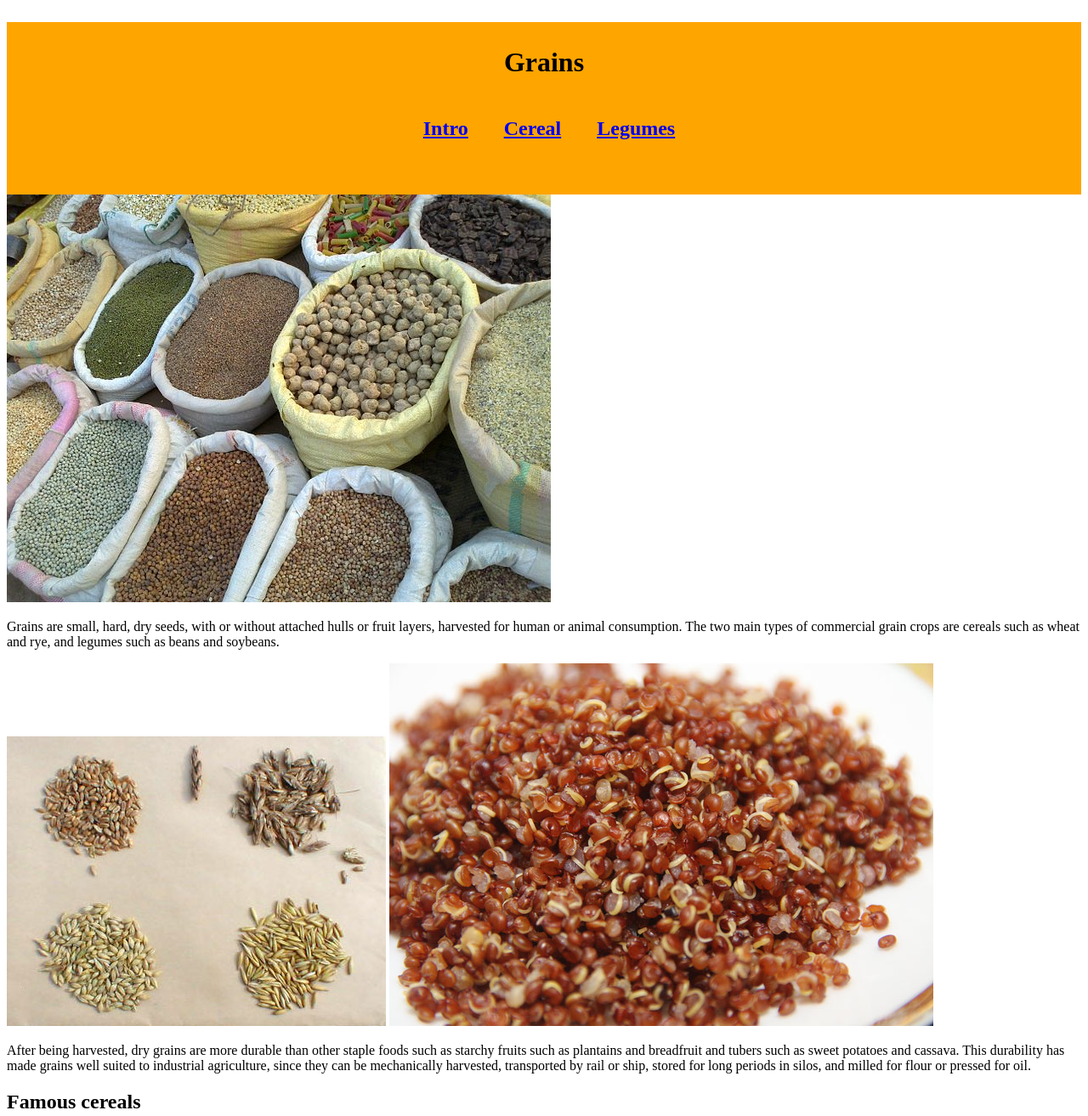
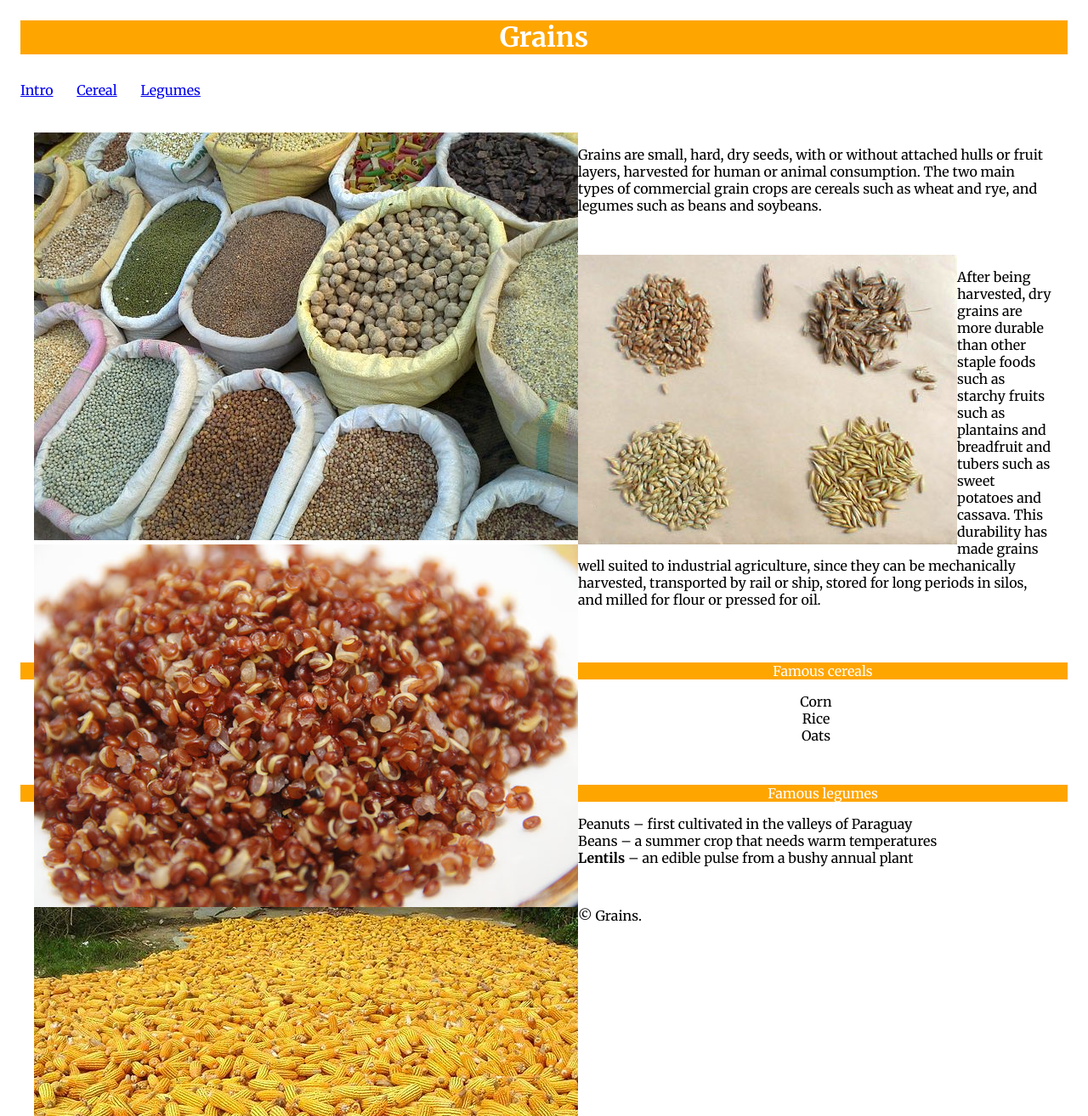
Before and after one commit to Nasrine/assignment5, a plain HTML site: page index.html in a window 1280 px wide. Shown: the top 1314 px of the page at 85% size. Drawn offline with Linux system fonts and the light colour scheme.

Commit message:
Fixed all code semantics and in indentations

```diff
--- a/css/main.css
+++ b/css/main.css
@@ -18,16 +18,46 @@ html {
 	margin:0;
 	padding:0
 	font: normal 100%/serif;
-	font-family: merriweather;
+	font-family: 'merriweather';
+}
+div{background-color: white;
+	padding: 1em;
+	margin: 0;
+}
+img{
+	float: left;
 }
 
-header{
+
+}
+head{
 	background-color: orange;
 	padding:0.5em 2em 2em 2em;
-	text-align:center;
-	font-color; white
+	text-align: center;
 }
 
+h1{
+	font-family: 'merriweather';
+	font-weight: bold;
+	font-size: 2rem;
+	padding: 2em o.75em 0.5em 2em;;
+	margin: 0;
+	text-align: center;
+	background-color: orange;
+	color: white;
+}
+
+h2{
+	font-family: 'merriweather';
+	font-weight: normal;
+	font-size: 1rem;
+	padding: ;
+	margin: 0;
+	text-align: center;
+	background-color: orange;
+	color: white;
+
+}
 <img class="grains" src="images/Grains.jpg"alt="photo of  grains">
 
 	float:left;
@@ -37,7 +67,7 @@ header{
 }
 
 p {
-	font-family: merriweather;
+	font-family: 'merriweather';
 	margin-top: 0;
 	clear:left;
 }
@@ -45,7 +75,7 @@ clear-it{
 	clear:left;
 }
 .float-r{
-	float: left;
+
 width:33%;
 padding:1em;
 }
@@ -58,24 +88,7 @@ famouse cereal{
 	background-color:orange;
 	border:1px solid black
 	overflow: hidden;
-	main{ background-color:red;}
-
-}
-
-
-
-}
-	h1{
-	background-color: red;
-	padding: 2em o.75em 0.5em 2em;
-	margin: 0;
-	color:white;
-	border-radius: 10px;
-	text-align: center;
-	font-weight: normal;
-	font size:2em;
-	font-style: ;
-	font-color: white;
+	main{ background-color:d05c2e;}
 }
 nav ol{
 	overflow: hidden;
@@ -92,7 +105,6 @@ nav li{
 figure{
 		text-align: center;
 		border:
-
 		border-radius:
 		background-color: orange;
 		padding:1em 1em 1em 1em;
--- a/index.html
+++ b/index.html
@@ -6,43 +6,46 @@
 <meta name="handheldfriendy" content="true">
 <meta name="mobileoptimized" content="240">
 <meta name="viewport" content="width=device-width, initial-scale=1">
-
+<link href='http://fonts.googleapis.com/css?family=Merriweather:400,400italic,700,700italic' rel='stylesheet' type='text/css'>
 
   <link href="css/main.css" rel="stylesheet">
-<div>
-<img clas="grain-left float-l" src="images/Grain.jpg"alt="">
-<img clas="grain-right float-r" src="images/Grain.jpg"alt="">
-</div>
 </head>
 
-<header> <h1>Grains</h1>
-<div class="main-wrapper">
-<div class="main">
+<body>
 
+	<header>
+		<div>
+			<img href="images/grain-left.svg">
+			<h1>Grains</h1>
+			<img href="images/grain-right.svg">
+		</div>
 
-<h2> <nav>
+		<nav>
 			<ol>
 				<li><a href="#intro">Intro</a></li>
 				<li><a href="#cereal">Cereal</a></li>
 				<li><a href="#leguumes">Legumes</a></li>
 			</ol>
-</nav> </h2>
-</div>
+		</nav>
 	</header>
 
-<body>
+	<div class="main">
 		<div>
-<img class="grains" src="images/Grains.jpg"alt="photo of  grains">
+			<img class="grains-right-float-r" src="images/Grains.jpg"alt="photo of  grains">
 			<p> Grains are small, hard, dry seeds, with or without attached hulls or fruit layers, harvested for human or animal consumption. The two main types of commercial grain crops are cereals such as wheat and rye, and legumes such as beans and soybeans.</p>
 		</div>
 
+
+
 		<div>
-<img clas="cereals " src="images/Cereals.jpg"alt="">
-<img clas="quinoa" src="images/Quinoa.jpg"alt="">
+			<img clas="cereals-left-float-l" src="images/Cereals.jpg"alt="">
+			<img clas="quinoa-left-float-l" src="images/Quinoa.jpg"alt="">
+			<p>After being harvested, dry grains are more durable than other staple foods such as starchy fruits such as plantains and breadfruit and tubers such as sweet potatoes and cassava. This durability has made grains well suited to industrial agriculture, since they can be mechanically harvested, transported by rail or ship, stored for long periods in silos, and milled for flour or pressed for oil.
+			</p>
+		</div>
 	</div>
 
-<p>After being harvested, dry grains are more durable than other staple foods such as starchy fruits such as plantains and breadfruit and tubers such as sweet potatoes and cassava. This durability has made grains well suited to industrial agriculture, since they can be mechanically harvested, transported by rail or ship, stored for long periods in silos, and milled for flour or pressed for oil.</p>
-
+	<div>
 		<h2>Famous cereals</h2>
 		<figure>
 			<img clas="corn" src="images/Corn.jpg"alt="">
@@ -52,18 +55,29 @@
 			<img clas="oats float-r" src="images/Oats.jpg"alt="">
 				<figcaption>Oats</figcaption>
 		</figure>
+	</div>
 
+	<div>
 		<h2>Famous legumes</h2>
-<img clas="peanuts" src="images/Peanuts.jpg", alt="">
-<p>Peanuts — first cultivated in the valleys of Paraguay</p>
-<img clas="beans" src="images/Beans.jpg"alt="">
-<p>Beans — a summer crop that needs warm temperatures</p>
-<img clas="lentils" src="images/Lentils.jpg"alt="">
-<p>Lentils — an edible pulse from a bushy annual plant</p>
+		<dl>
+			<dt><img clas="peanuts" src="images/Peanuts.jpg", alt=""></dt>
+			<dd>Peanuts – first cultivated in the valleys of Paraguay</dd>
+
+			<dt><img clas="beans" src="images/Beans.jpg"alt=""></dt>
+			<dd>Beans – a summer crop that needs warm temperatures</dd>
+
+			<dt><img clas="lentils" src="images/Lentils.jpg"alt=""></dt>
+			<dd><strong>Lentils</strong> – an edible pulse from a bushy annual plant</dd>
+		</dl>
+	</div>
+	<footer>
+
+		<p>© Grains.</p>
+	</footer>
 
 
-© Grains.
-
+		<!-- <div class="img clas="grain-left float-l" src="images/Grain.jpg"alt="">
+		<img clas="grain-right float-r" src="images/Grain.jpg"alt=""> -->
 
 </body>
 </html>
```
Lines whose indentation alone changed are shown as unchanged.
